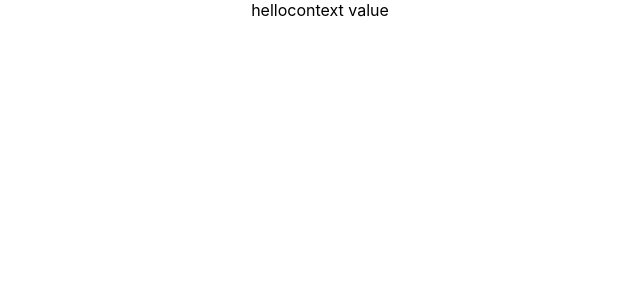
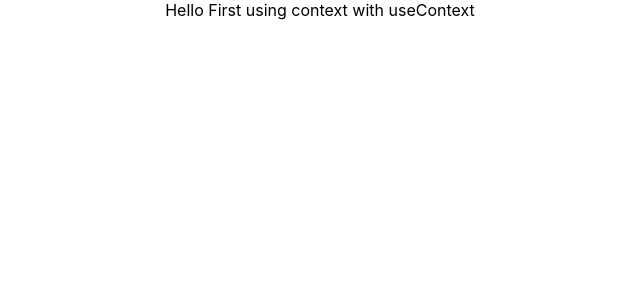
Before and after one commit to StefanoQuiroz/REACT-MERN, a React (Create React App) app in the folder hooks-parte-2/: page / in a window 1280 px wide. Shown: the top 300 px of the page, without its empty margins (320-960 px from the left). Built offline with nearby package versions, Linux system fonts and the light colour scheme.

Commit message:
createContext and useContext Review

```diff
--- a/hooks-parte-2/src/App.js
+++ b/hooks-parte-2/src/App.js
@@ -27,10 +27,11 @@ function App() {
       <MessageDisplay message={currentMsg}/> */}
       {/* <MyComponent movies={movies}/> */}
       {/* <FruitForm/> */}
-      <MyContext.Provider value={"context value"} >
+      <MyContext.Provider value={"First using context with useContext"}>
         <AppWrapperComponent>
         </AppWrapperComponent>
       </MyContext.Provider>
+
 
 
     </div>
--- a/hooks-parte-2/src/contextCodingDojo/AppWrapperComponent.js
+++ b/hooks-parte-2/src/contextCodingDojo/AppWrapperComponent.js
@@ -1,10 +1,10 @@
 import React, {useContext} from 'react';
 import MyContext from './MyContext';
-const AppWrapperComponent = () => {
-    const context = useContext(MyContext)
+const AppWrapperComponent = (props) => {
+    const context = useContext(MyContext);
     return (
         <div>
-            hello{context}
+            Hello {context}
         </div>
     );
 }
```
Also changed, not shown: hooks-parte-2/src/contextCodingDojo/MyContext.js (line endings or trailing spaces).
